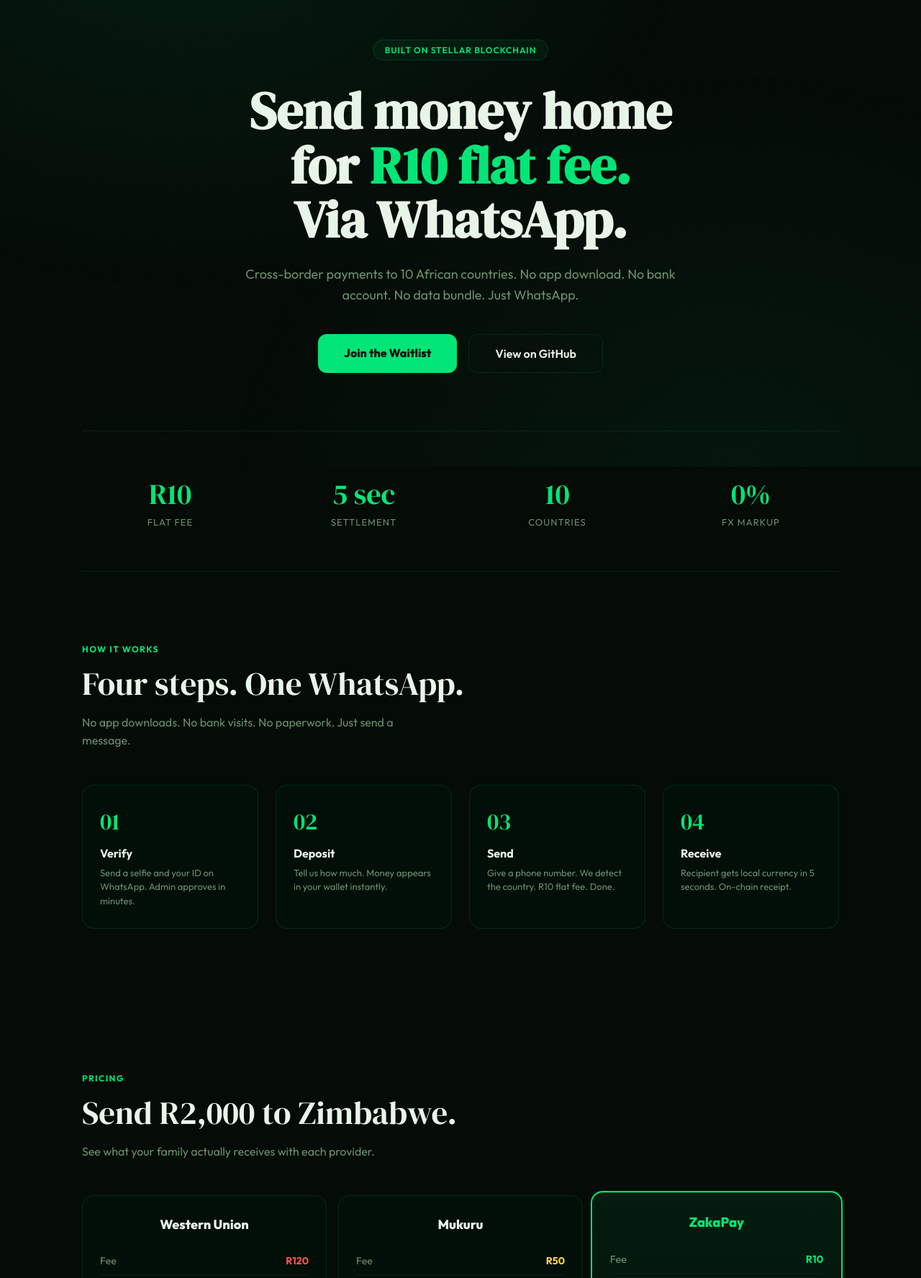
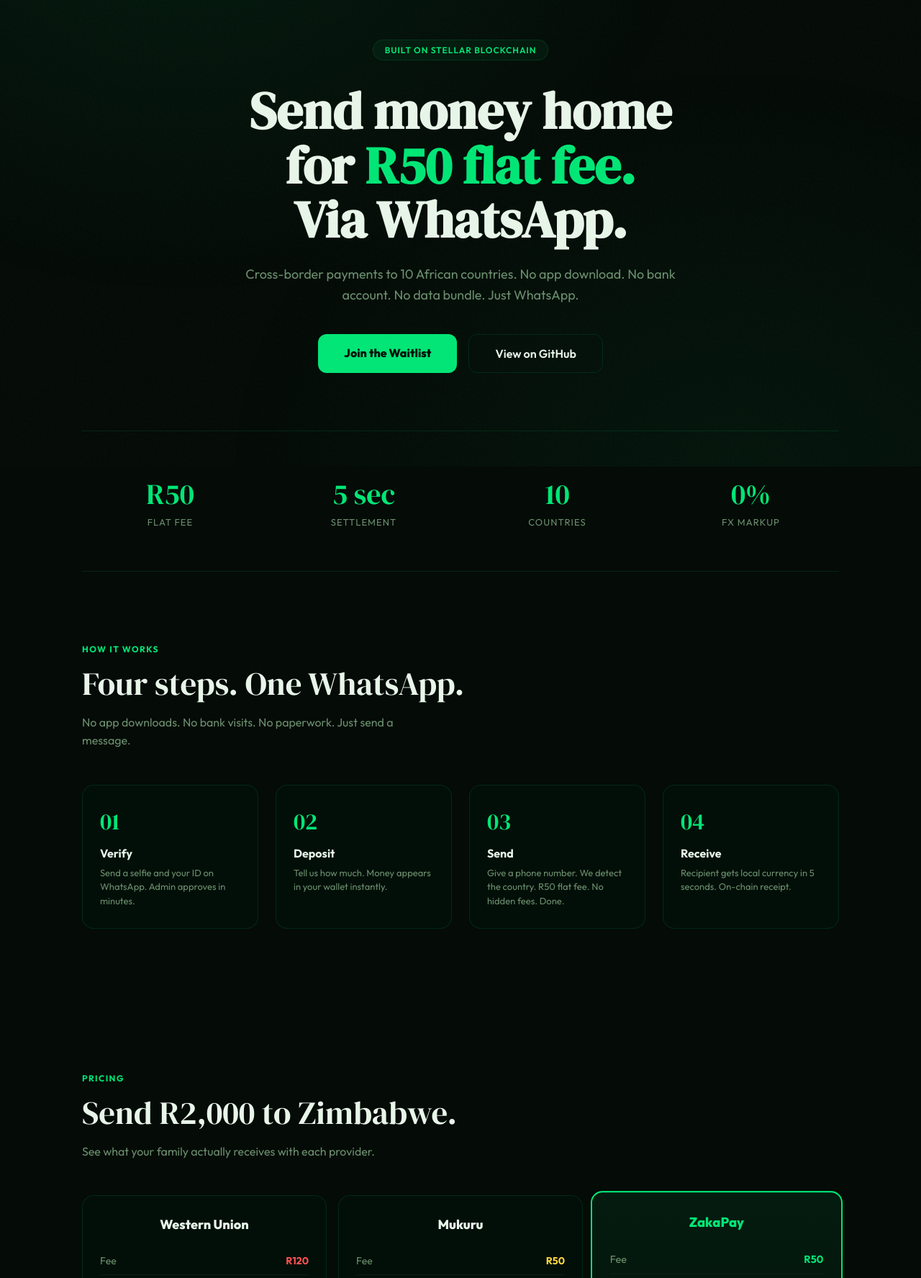
Before and after one commit to NgeliMrasi/zakapay, a Flask app: template templates/index.html in a window 1280 px wide. Shown: the part 152-1927 px from the top of the page at 72% size. Run offline with Flask 3, Linux system fonts and the light colour scheme; the template is opened without the code that fills it, so the values that code supplies are empty.

Commit message:
Fix templates/index.html R10 to R50

```diff
--- a/templates/index.html
+++ b/templates/index.html
@@ -148,7 +148,7 @@
         </nav>
         <section class="hero">
             <div class="hero-badge">Built on Stellar Blockchain</div>
-            <h1>Send money home<br>for <span class="green">R10 flat fee.</span><br>Via WhatsApp.</h1>
+            <h1>Send money home<br>for <span class="green">R50 flat fee.</span><br>Via WhatsApp.</h1>
             <p>Cross-border payments to 10 African countries. No app download. No bank account. No data bundle. Just WhatsApp.</p>
             <div class="hero-buttons">
                 <a href="#waitlist" class="btn-primary">Join the Waitlist</a>
@@ -156,7 +156,7 @@
             </div>
         </section>
         <section class="stats">
-            <div class="stat"><div class="num">R10</div><div class="desc">Flat fee</div></div>
+            <div class="stat"><div class="num">R50</div><div class="desc">Flat fee</div></div>
             <div class="stat"><div class="num">5 sec</div><div class="desc">Settlement</div></div>
             <div class="stat"><div class="num">10</div><div class="desc">Countries</div></div>
             <div class="stat"><div class="num">0%</div><div class="desc">FX markup</div></div>
@@ -168,7 +168,7 @@
             <div class="steps">
                 <div class="step"><div class="num">01</div><h3>Verify</h3><p>Send a selfie and your ID on WhatsApp. Admin approves in minutes.</p></div>
                 <div class="step"><div class="num">02</div><h3>Deposit</h3><p>Tell us how much. Money appears in your wallet instantly.</p></div>
-                <div class="step"><div class="num">03</div><h3>Send</h3><p>Give a phone number. We detect the country. R10 flat fee. Done.</p></div>
+                <div class="step"><div class="num">03</div><h3>Send</h3><p>Give a phone number. We detect the country. R50 flat fee. No hidden fees. Done.</p></div>
                 <div class="step"><div class="num">04</div><h3>Receive</h3><p>Recipient gets local currency in 5 seconds. On-chain receipt.</p></div>
             </div>
         </section>
@@ -197,9 +197,9 @@
                 </div>
                 <div class="compare-card winner">
                     <div class="name">ZakaPay</div>
-                    <div class="compare-row"><span class="label">Fee</span><span class="val green">R10</span></div>
+                    <div class="compare-row"><span class="label">Fee</span><span class="val green">R50</span></div>
                     <div class="compare-row"><span class="label">FX markup</span><span class="val green">0%</span></div>
-                    <div class="compare-row"><span class="label">Total cost</span><span class="val green">R10</span></div>
+                    <div class="compare-row"><span class="label">Total cost</span><span class="val green">R50</span></div>
                     <div class="compare-row"><span class="label">Speed</span><span class="val green">5 seconds</span></div>
                     <div class="compare-received"><div class="amount">USD 107.46</div><div class="note">Recipient receives</div></div>
                     <span class="compare-badge good">0.5% cost</span>
@@ -243,13 +243,13 @@
                 <div class="tech-card"><h3>AI-Powered</h3><p>Natural language. Users just talk.</p></div>
                 <div class="tech-card"><h3>On-Chain KYC</h3><p>WhatsApp selfie + ID. Admin dashboard. FICA-ready.</p></div>
                 <div class="tech-card"><h3>Escrow System</h3><p>Send to unregistered users. Money waits in escrow.</p></div>
-                <div class="tech-card"><h3>R10 Flat Fee</h3><p>One fee. Any country. No hidden costs.</p></div>
+                <div class="tech-card"><h3>R50 Flat Fee</h3><p>One fee. Any country. No hidden costs.</p></div>
             </div>
         </section>
         <section class="cta" id="waitlist">
             <div class="cta-box">
                 <h2>Join the ZakaPay Waitlist</h2>
-                <p>Be first to send money home for R10. Early users get zero-fee transfers for the first month.</p>
+                <p>Be first to send money home for R50. No hidden fees. No FX markup. Early users get zero-fee transfers for the first month.</p>
                 <form class="waitlist-form" id="waitlistForm" action="/waitlist" method="POST">
                     <input type="email" name="email" placeholder="your@email.com" required>
                     <button type="submit">Join</button>
```
